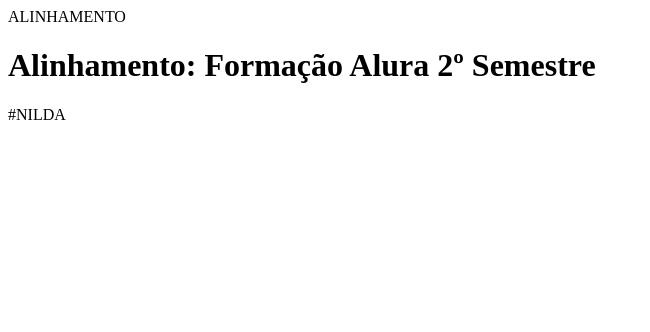
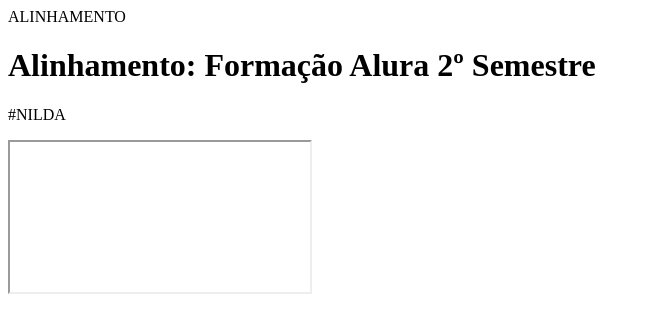
Before and after one commit to onaissac94/Alinhamento_Helena, a plain HTML site: page index.html in a window 1280 px wide. Shown: the whole page, without its empty margins (0-650 px from the left). Drawn offline with Linux system fonts and the light colour scheme.

Commit message:
Código digitado

```diff
--- a/index.html
+++ b/index.html
@@ -3,3 +3,5 @@
 <h1>Alinhamento: Formação Alura 2º Semestre</h1>
 
 <P>#NILDA</P>
+
+<iframe><iframe width="560" height="315" src="https://www.youtube.com/embed/IfVyDCpgrtQ?si=LnPKgTa9mbNyG8Vi" title="YouTube video player" frameborder="0" allow="accelerometer; autoplay; clipboard-write; encrypted-media; gyroscope; picture-in-picture; web-share" referrerpolicy="strict-origin-when-cross-origin" allowfullscreen></iframe></iframe>
```
